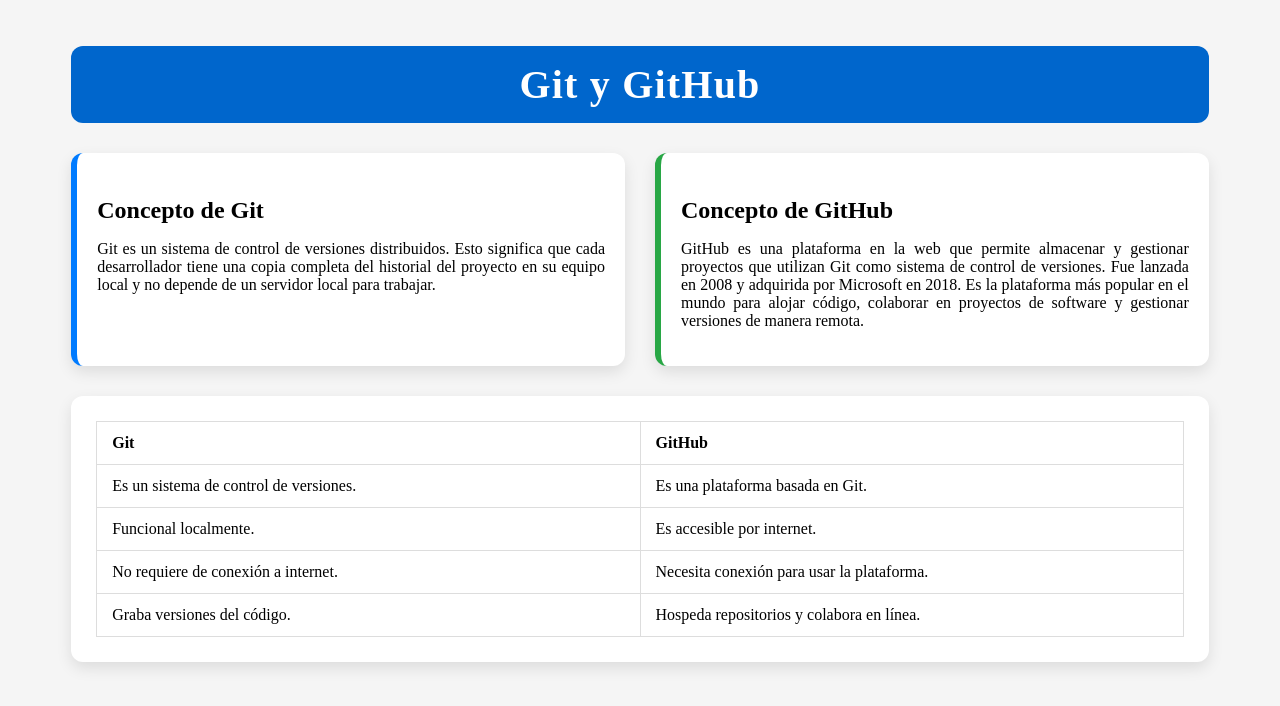
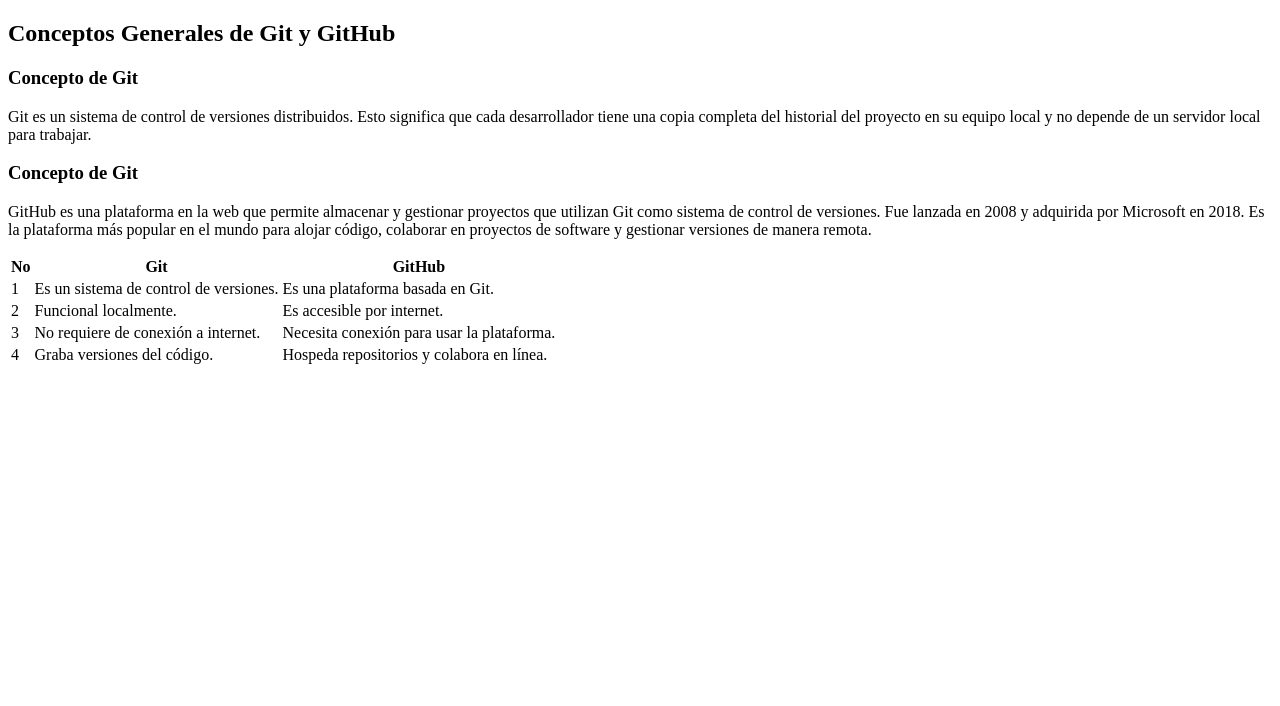
Before and after one commit to MGarcia7783/Ejercicio1, a plain HTML site: page Ejercicio1/index.html in a window 1280 px wide. Drawn offline with Linux system fonts and the light colour scheme.

Commit message:
Revert "Agregar esilos CSS al diseño"
This reverts commit 55c4804dec8eab4e700f8d5ef0f787a8a23aed53.

```diff
--- a/Ejercicio1/css/styles.css
+++ /dev/null
@@ -1,78 +0,0 @@
-body {
-    background-color: #F5F5F5;
-}
-
-.contenido {
-    background-color: #F5F5F5;
-    max-width: 90%;
-    margin: 0 auto;
-    padding: 5px;
-}
-
-h2 {
-    font-size: 40px;
-    color: white;
-    background-color: #0066CC;
-    padding: 15px 25px;
-    border-radius: 12px;
-    font-weight: 600;
-    letter-spacing: 1.2px;
-    margin-bottom: 30px;
-    text-align: center;
-}
-
-.contenido-tarjeta {
-    display: flex;
-    gap: 30px;
-    margin-bottom: 30px;
-    flex-wrap: wrap;
-}
-
-.tarjetas {
-    background-color: white;
-    padding: 20px;
-    border-radius: 12px;
-    box-shadow: 0 6px 15px rgba(0, 0, 0, 0.1);
-    flex: 1;
-    min-width: 300px;
-    text-align: justify;
-    transition: transform 0.2s ease;
-}
-
-.tarjetas:hover {
-    transform: translateY(-5px);
-}
-
-.tarjetas h3 {
-    font-weight: 600;
-    font-size: 24px;
-    margin-bottom: 15px;
-}
-
-.tarjeta-Git {
-    border-left: 6px solid #007bff;
-}
-
-.tarjeta-GitHub {
-    border-left: 6px solid #28a745;
-}
-
-.contenedor-tabla {
-    background-color: white;
-    padding: 25px;
-    border-radius: 12px;
-    box-shadow: 0 6px 15px rgba(0, 0, 0, 0.1);
-}
-
-.tabla-diferencias {
-    width: 100%;
-    border-collapse: collapse;
-    table-layout: fixed;
-}
-
-.tabla-diferencias th,
-.tabla-diferencias td {
-    border: 1px solid #ddd;
-    padding: 12px 15px;
-    text-align: left;
-}
--- a/Ejercicio1/index.html
+++ b/Ejercicio1/index.html
@@ -3,12 +3,10 @@
 <head>
     <meta charset="UTF-8">
     <meta name="viewport" content="width=device-width, initial-scale=1.0">
-    <link rel="stylesheet" href="css/styles.css">
     <title>GitHub</title>
 </head>
 <body>
-    <div class="contenido">
-        <h2>Git y GitHub</h2>
+    <h2>Conceptos Generales de Git y GitHub</h2>
     <div class="contenido-tarjeta">
         <div class="tarjetas tarjeta-Git">
             <h3>Concepto de Git</h3>
@@ -18,7 +16,7 @@
             </p>
         </div>
         <div class="tarjetas tarjeta-GitHub">
-                <h3>Concepto de GitHub</h3>
+            <h3>Concepto de Git</h3>
             <p>GitHub es una plataforma en la web que permite almacenar y gestionar proyectos que utilizan Git
                 como sistema de control de versiones. Fue lanzada en 2008 y adquirida por Microsoft en 2018. Es
                 la plataforma más popular en el mundo para alojar código, colaborar en proyectos de software y
@@ -31,30 +29,34 @@
         <table class="tabla-diferencias">
             <thead>
                 <tr>
+                    <th>No</th>
                     <th>Git</th>
                     <th>GitHub</th>
                 </tr>
             </thead>
             <tbody>
                 <tr>
+                    <td>1</td>
                     <td>Es un sistema de control de versiones.</td>
                     <td>Es una plataforma basada en Git.</td>
                 </tr>
                 <tr>
+                    <td>2</td>
                     <td>Funcional localmente.</td>
                     <td>Es accesible por internet.</td>
                 </tr>
                 <tr>
+                    <td>3</td>
                     <td>No requiere de conexión a internet.</td>
                     <td>Necesita conexión para usar la plataforma.</td>
                 </tr>
                 <tr>
+                    <td>4</td>
                     <td>Graba versiones del código.</td>
                     <td>Hospeda repositorios y colabora en línea.</td>
                 </tr>
             </tbody>
         </table>
     </div>
-    </div>
 </body>
 </html>
```
Lines whose indentation alone changed are shown as unchanged.
